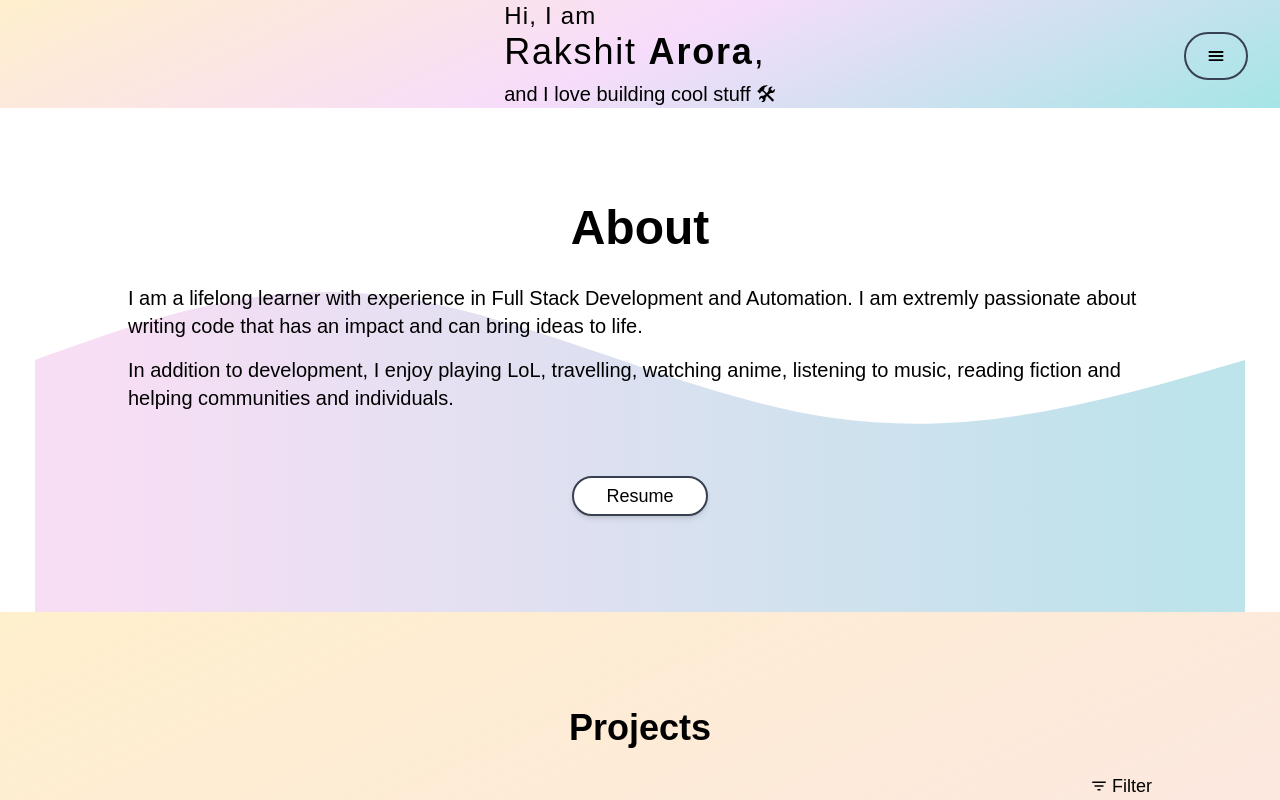
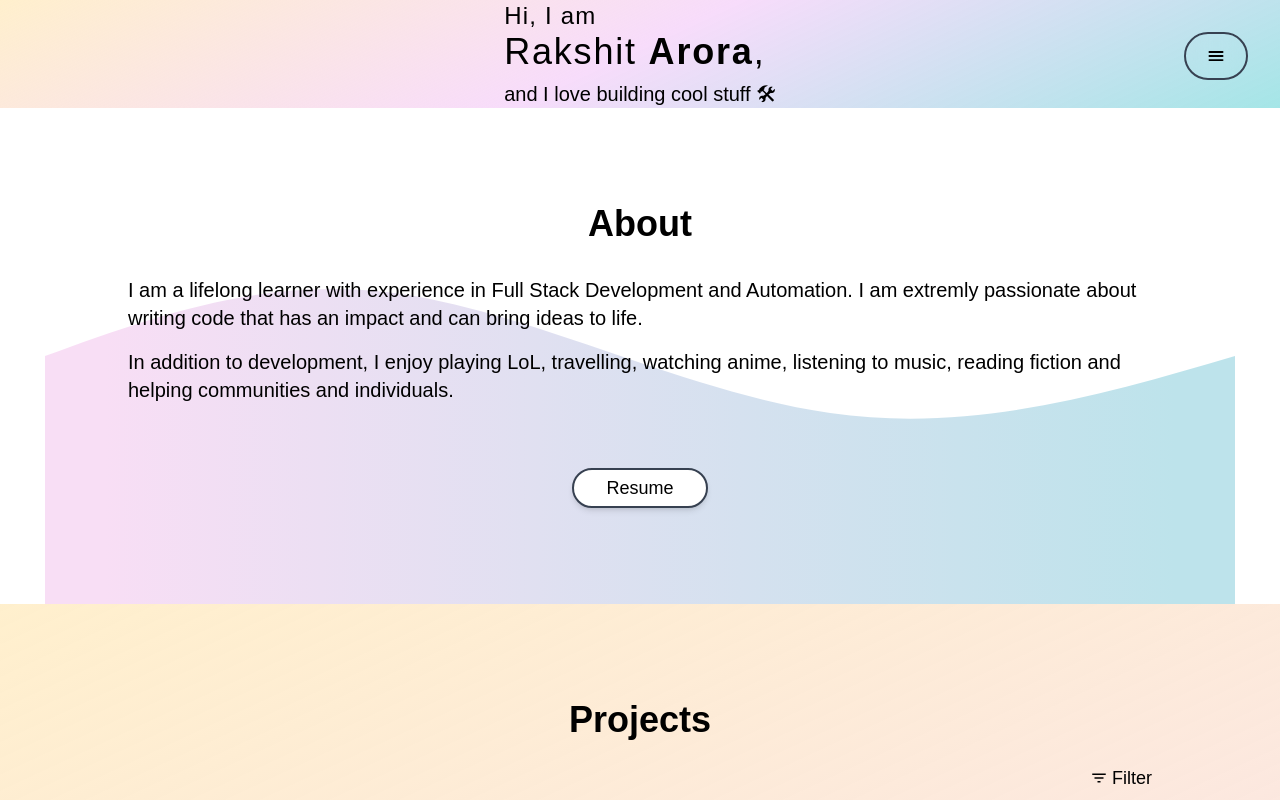
Before and after one commit to rakshit087/rakshit087.github.io, a Next.js app: page / in a window 1280 px wide. Built offline with nearby package versions, Linux system fonts and the light colour scheme; what next-real-viewport would draw is missing.

Commit message:
Fixed overly large text in about

```diff
--- a/src/sections/About.tsx
+++ b/src/sections/About.tsx
@@ -8,7 +8,7 @@ export const About = () => {
         backgroundPosition: 'bottom',
       }}
     >
-      <p className="mb-4 text-4xl font-bold md:text-5xl md:mb-8">About</p>
+      <p className="mb-4 text-3xl font-bold md:text-4xl md:mb-8">About</p>
       <div className="mb-8 text-lg md:text-xl md:mb-16">
         <p className="mb-4">
           I am a lifelong learner with experience in Full Stack Development and Automation. I am extremly passionate
```
